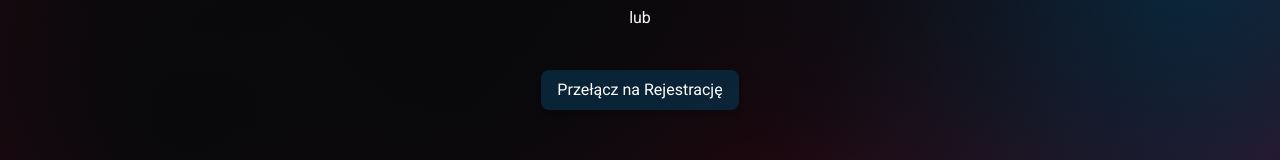
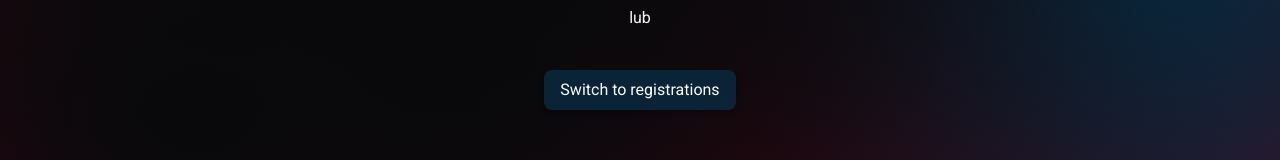
Before and after one commit to pawelek7k/future, a Next.js app: page /login in a window 1280 px wide. Shown: the part 636-796 px from the top of the page. Built offline with nearby package versions, Linux system fonts and the light colour scheme; a web font is replaced by a local one.

Commit message:
Update index.tsx

```diff
--- a/app/components/login/index.tsx
+++ b/app/components/login/index.tsx
@@ -85,7 +85,7 @@ export const Container: React.FC = () => {
       </div>
       <div className="mt-10">
         <SecondaryButton onClick={toggleForm}>
-          {isLogin ? "Przełącz na Rejestrację" : "Przełącz na Logowanie"}
+          {isLogin ? "Switch to registrations" : "Switch to login"}
         </SecondaryButton>
       </div>
     </div>
```
